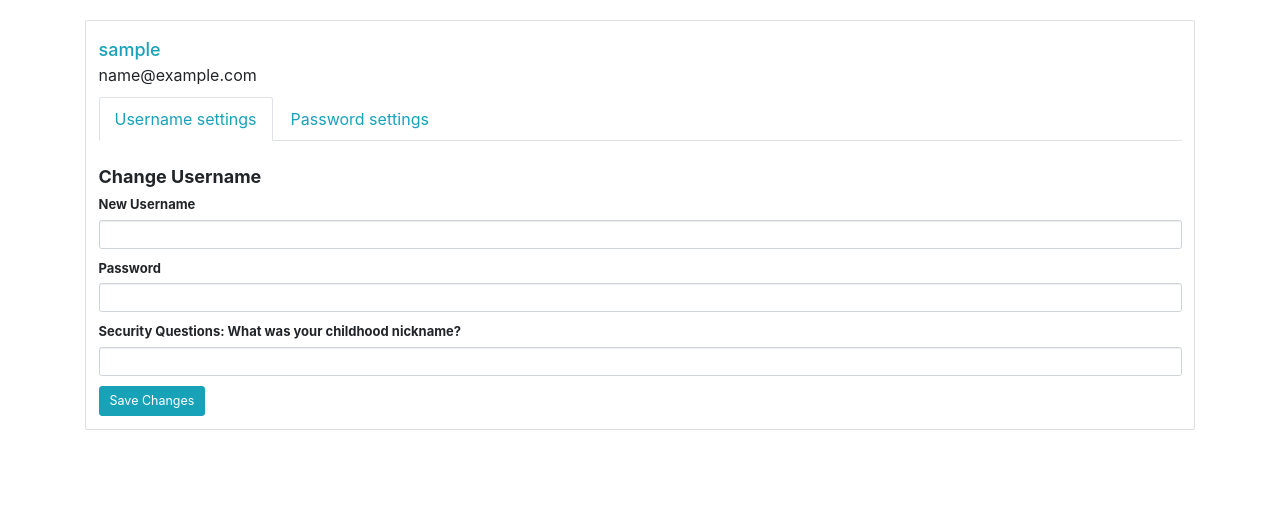
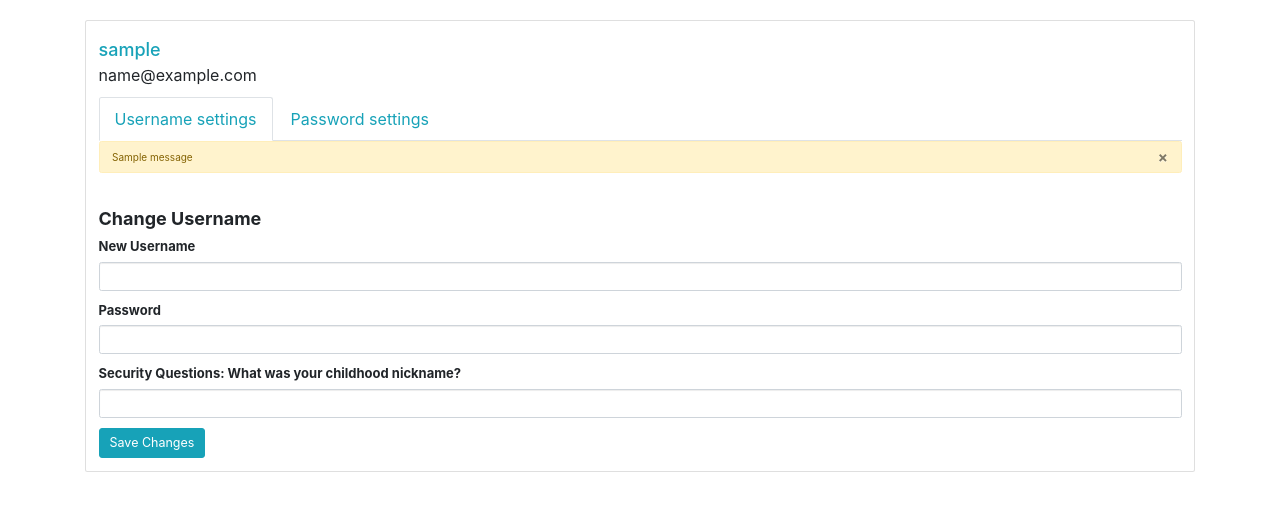
Before and after one commit to shreifelsaid/URList, a Flask app: page /profile in a window 1280 px wide. Shown: the part 62-573 px from the top of the page. Run offline with Flask 2, Linux system fonts and the light colour scheme; a user stored in the database is signed in; tables that the repository leaves empty hold one stand-in row (values such as "Sample post"); one stand-in notice (Sample message) is shown; some libraries are stand-ins or nearby versions.

Commit message:
added error message

```diff
--- a/templates/profile.html
+++ b/templates/profile.html
@@ -27,6 +27,12 @@
             <form method="POST" action="{{url_for('auth.profile')}}" enctype="multipart/form-data">
               {{ username_reset_form.csrf_token }}
               {{ username_reset_form.hidden_tag()}}
+              {% for message in get_flashed_messages() %}
+                    <div class="alert alert-warning">
+                      <button type="button" class="close" data-dismiss="alert">&times;</button>
+                      {{ message }}
+                    </div>
+              {% endfor %}
               <div class="row">
                 <div class="col">
                     <div class="mb-2" style="font-size: large; margin-top: 2%;"><b>Change Username</b></div>
@@ -67,6 +73,13 @@
                 <form method="POST" action="{{url_for('auth.profile')}}" enctype="multipart/form-data">
                     {{ password_reset_form.csrf_token }}
                     {{ password_reset_form.hidden_tag()}}
+                    {% for message in get_flashed_messages() %}
+                    <div class="alert alert-warning">
+                      <button type="button" class="close" data-dismiss="alert">&times;</button>
+                      {{ message }}
+                    </div>
+                  {% endfor %}
+
               <div class="row">
                 <div class="col">
                   <div class="mb-2" style="font-size: large; margin-top: 2%;"><b>Change Password</b></div>
```
